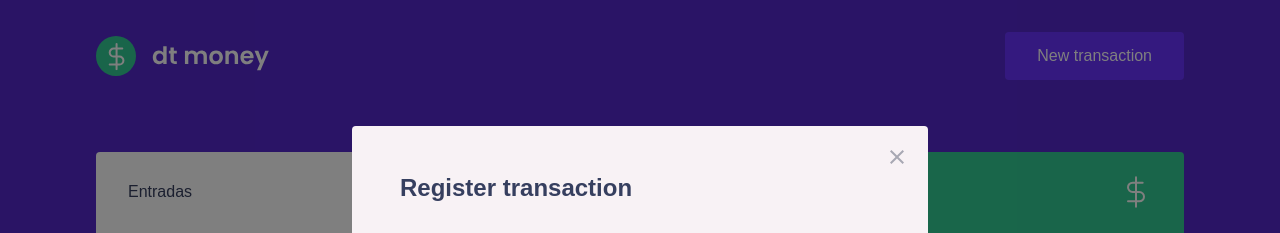
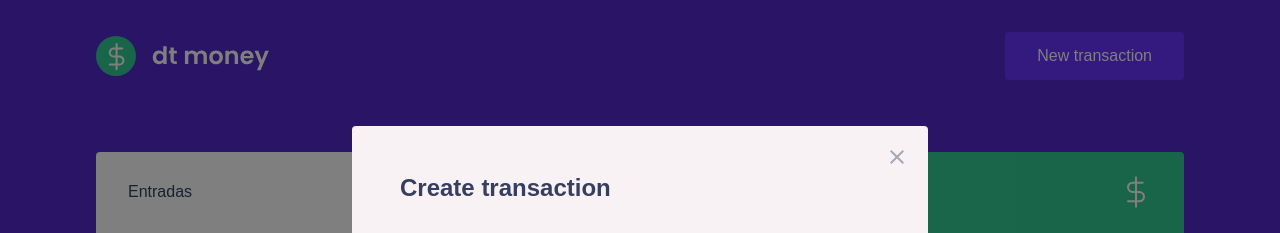
Before and after one commit to isferrei/dtmoney, a React (Create React App) app: page / in a window 1280 px wide. Both pictures are taken after a click on the button "New transaction". Shown: the top 233 px of the page. Built offline with nearby package versions, Linux system fonts and the light colour scheme; no server answers; what miragejs would draw is missing.

Commit message:
Adjustment of modal title

```diff
--- a/src/components/TransactionModal/index.tsx
+++ b/src/components/TransactionModal/index.tsx
@@ -59,7 +59,7 @@ export function TransactionModal({
       </button>
 
       <Container onSubmit={handleCreateNewTransaction}>
-        <h2>Register transaction</h2>
+        <h2>Create transaction</h2>
 
         <input
           type="text"
```
